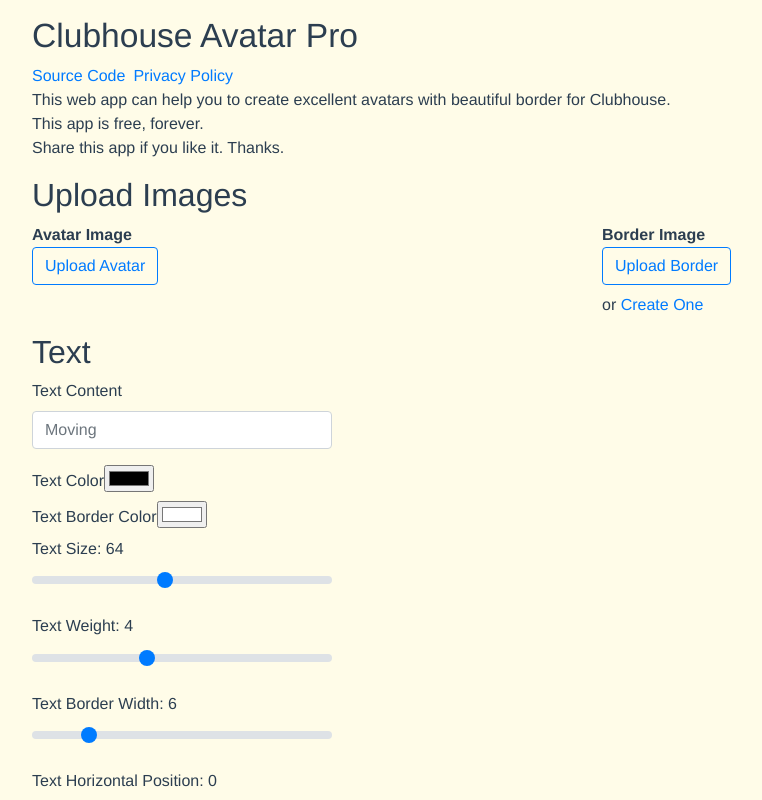
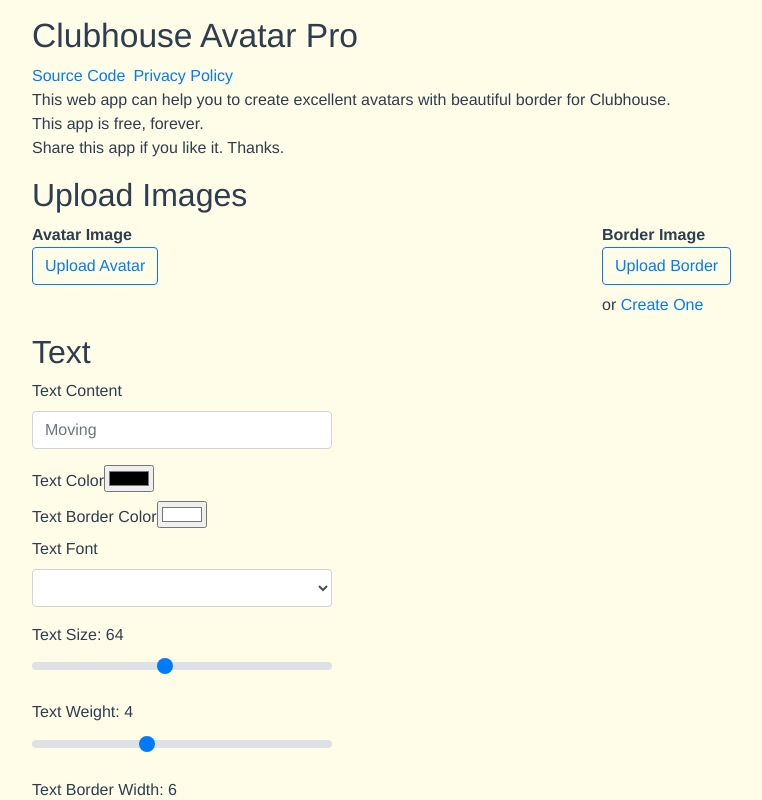
Before and after one commit to JacobLinCool/Clubhouse-Avatar-Pro, a Vue app: page / in a window 1280 px wide. Shown: the whole page, without its empty margins (53-815 px from the left). Built offline with nearby package versions, Linux system fonts and the light colour scheme.

Commit message:
v0.7.1
add two font options

```diff
--- a/src/App.vue
+++ b/src/App.vue
@@ -127,6 +127,16 @@
             <div>
                 <label for="t_border_color">{{ text("text_border_color") }}</label>
                 <input v-model="avatar_text.border_color" type="color" id="t_border_color" @change="draw()" />
+            </div>
+            <div class="form-group" style="max-width: 300px">
+                <label for="text_font"
+                    >{{ text("text_font") }} <span v-show="state.font_downloading" class="text-muted">{{ text("font_downloading") }}...</span></label
+                >
+                <select v-model="avatar_text.font" class="form-control" id="text_font" @change="draw()">
+                    <option selected value="arial">Arial</option>
+                    <option value="openhuninn">Open Huninn (3.0 M)</option>
+                    <option value="naikai">Naikai Font (12.2 M)</option>
+                </select>
             </div>
             <div class="form-group">
                 <label for="text_size">{{ text("text_size") }}: {{ avatar_text.size }}</label> <br />
@@ -282,6 +292,8 @@
                     text_color: "Text Color",
                     text_border_color: "Text Border Color",
                     text_border: "Text Border Width",
+                    text_font: "Text Font",
+                    font_downloading: "Downloading",
                 },
                 zh: {
                     app_name: "Clubhouse Avatar Pro",
@@ -316,10 +328,13 @@
                     text_color: "文字顏色",
                     text_border_color: "文字外框顏色",
                     text_border: "文字外框粗細",
+                    text_font: "文字字體",
+                    font_downloading: "字體下載中",
                 },
             },
             state: {
                 preset_image_downloading: false,
+                font_downloading: false,
             },
             avatar_text: {
                 content: "",
@@ -331,6 +346,11 @@
                 x: 0,
                 y: 0,
                 border_width: 6,
+            },
+            font: {
+                arial: false,
+                openhuninn: "https://cdn.jsdelivr.net/gh/marsnow/open-huninn-font@1.1/font/jf-openhuninn.woff2",
+                naikai: "https://cdn.jsdelivr.net/gh/max32002/naikaifont/webfont/NaikaiFont-Regular.woff2",
             },
         };
     },
@@ -525,6 +545,8 @@
             // Draw Text
             ctx.save();
             clipAvatarShape(0, 0, parseInt(this.max_size), parseInt(this.max_size), 0.46 * parseInt(this.max_size));
+
+            await this.load_font(this.avatar_text.font, this.font[this.avatar_text.font]);
             ctx.font = `${parseInt(this.avatar_text.weight) * 100} ${parseInt(this.avatar_text.size) * 5}px ${this.avatar_text.font}`;
             ctx.textAlign = "center";
             ctx.textBaseline = "middle";
@@ -576,6 +598,29 @@
             link.download = "avatar.png";
             link.href = this.product;
             link.click();
+        },
+        async load_font(face, url) {
+            let self = this;
+            if (!this.font[face]) {
+                return true;
+            }
+            this.state.font_downloading = true;
+            console.log(`[Font Loader] Loading Font`, {
+                fontface: face,
+                url: url,
+            });
+            let f = new FontFace(face, `url(${url})`);
+
+            return f
+                .load()
+                .then((loaded) => {
+                    document.fonts.add(loaded);
+                    this.font[face] = false;
+                    self.state.font_downloading = false;
+                })
+                .catch((err) => {
+                    console.log(`[Font Loader] Error: ${err}`);
+                });
         },
     },
     mounted() {
```
Also changed, not shown: 1 other file (tests, documents, lock files or other folders).
